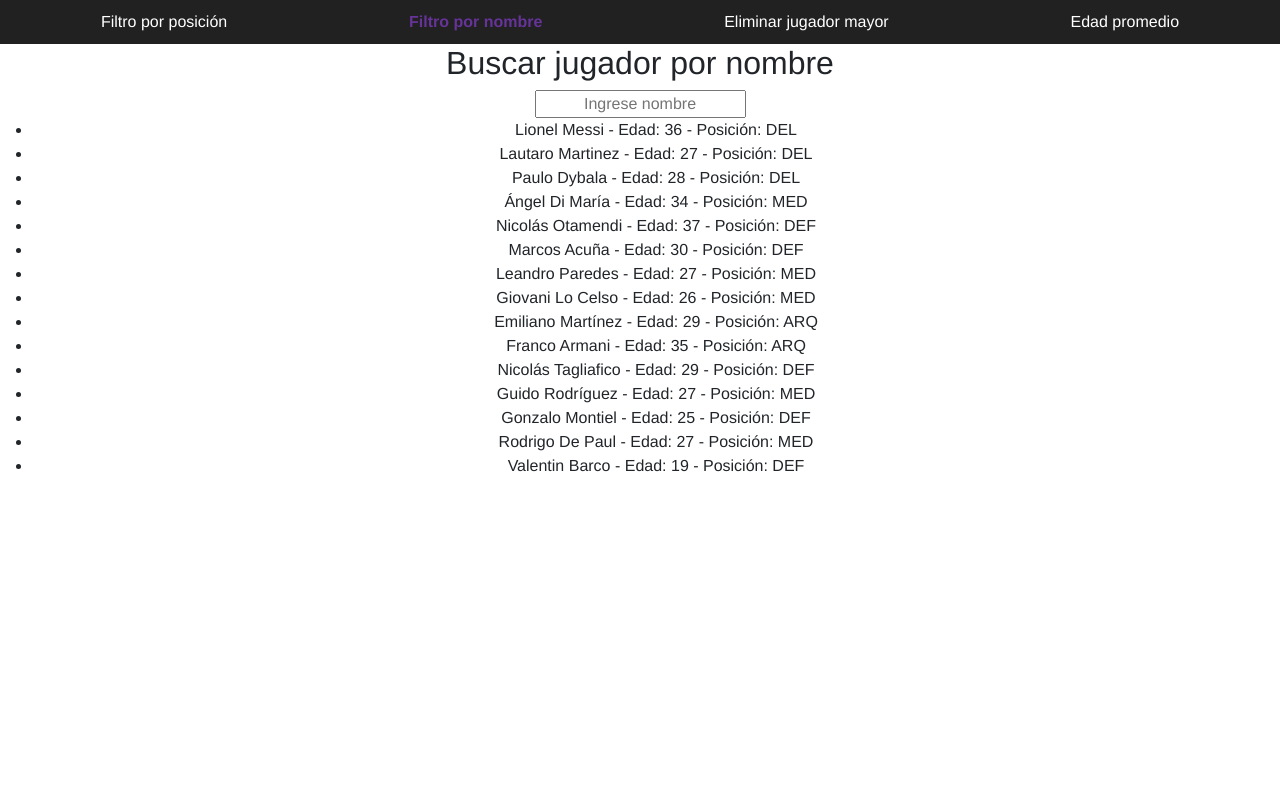
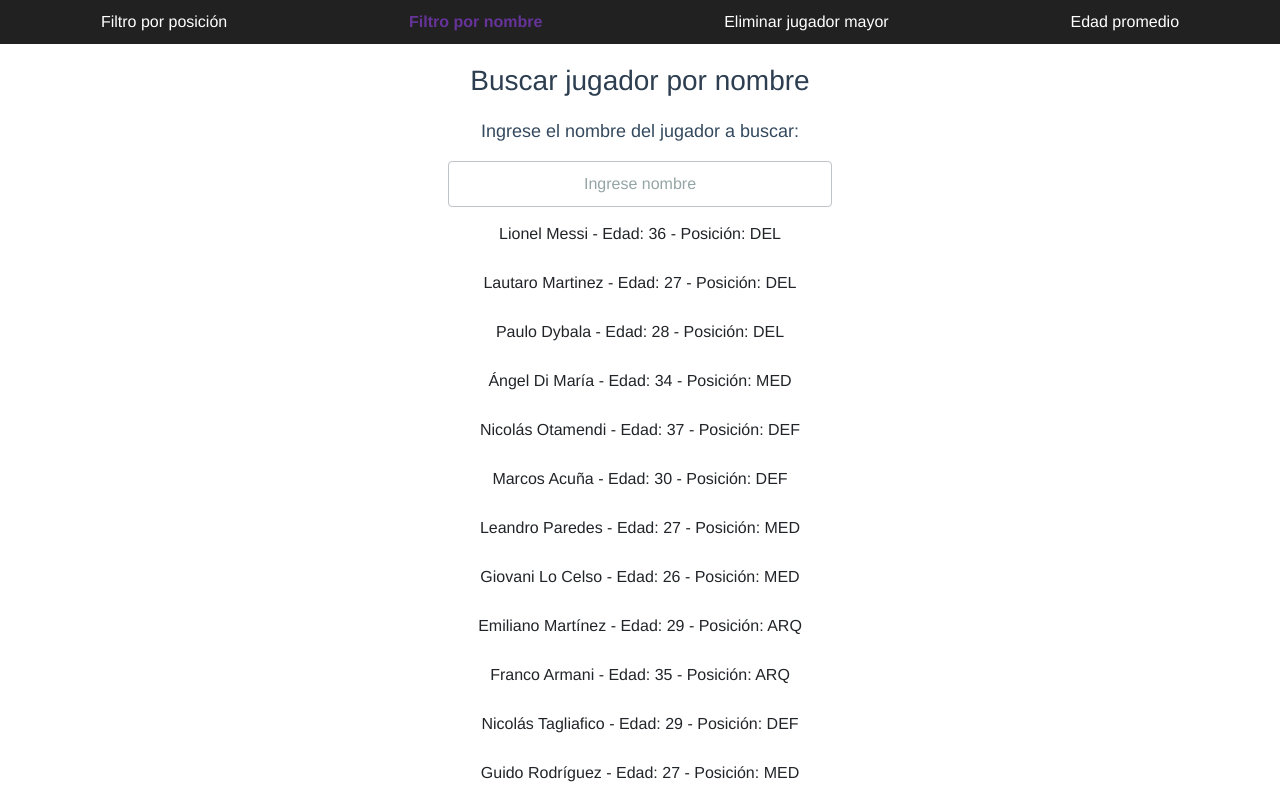
Before and after one commit to JenniArabel/angularExercises, an Angular app in the folder angular-exercises/: page /filtro-nombre in a window 1280 px wide. Shown: the top 800 px of the page. Built offline with nearby package versions, Linux system fonts and the light colour scheme.

Commit message:
Add styles to Filtro nombre component

```diff
--- /dev/null
+++ b/angular-exercises/src/app/pages/jugadoresFiltroNombre/jugadoresFiltroNombre.component.css
@@ -0,0 +1,42 @@
+h2{
+  color: #2c3e50;
+  font-size: 28px;
+  margin: 20px 0;
+}
+
+p{
+  font-size: 18px;
+  color: #34495e;
+}
+
+input{
+  padding: 10px;
+  border: 1px solid #bdc3c7;
+  border-radius: 4px;
+  width: 30%;
+  box-sizing: border-box;
+}
+
+input::placeholder{
+  color: #95a5a6;
+}
+
+input:focus{
+  border-color: #3498db;
+  outline: none;
+}
+
+ul{
+  list-style-type: none;
+  padding: 0;
+}
+
+li{
+  margin: 5px 0;
+  padding: 10px;
+}
+
+li:hover{
+  background-color: #ecf0f1;
+  cursor: pointer;
+}
--- a/angular-exercises/src/app/pages/jugadoresFiltroNombre/jugadoresFiltroNombre.component.html
+++ b/angular-exercises/src/app/pages/jugadoresFiltroNombre/jugadoresFiltroNombre.component.html
@@ -1,4 +1,7 @@
 <h2>Buscar jugador por nombre</h2>
+
+<p>Ingrese el nombre del jugador a buscar:</p>
+
 <input
   type="text"
   placeholder="Ingrese nombre"
@@ -11,3 +14,4 @@
       {{ jugador.nombre }} {{ jugador.apellido }} - Edad: {{ jugador.edad }} - Posición: {{ jugador.posicion }}
     </li>
   }
+</ul>
--- a/angular-exercises/src/app/pages/jugadoresFiltroNombre/jugadoresFiltroNombre.component.ts
+++ b/angular-exercises/src/app/pages/jugadoresFiltroNombre/jugadoresFiltroNombre.component.ts
@@ -4,6 +4,7 @@ import { Component } from '@angular/core';
   selector: 'app-jugadores-filtro-nombre',
   imports: [],
   templateUrl: './jugadoresFiltroNombre.component.html',
+  styleUrls: ['./jugadoresFiltroNombre.component.css']
 })
 export class JugadoresFiltroNombreComponent {
   jugadores = [
```
